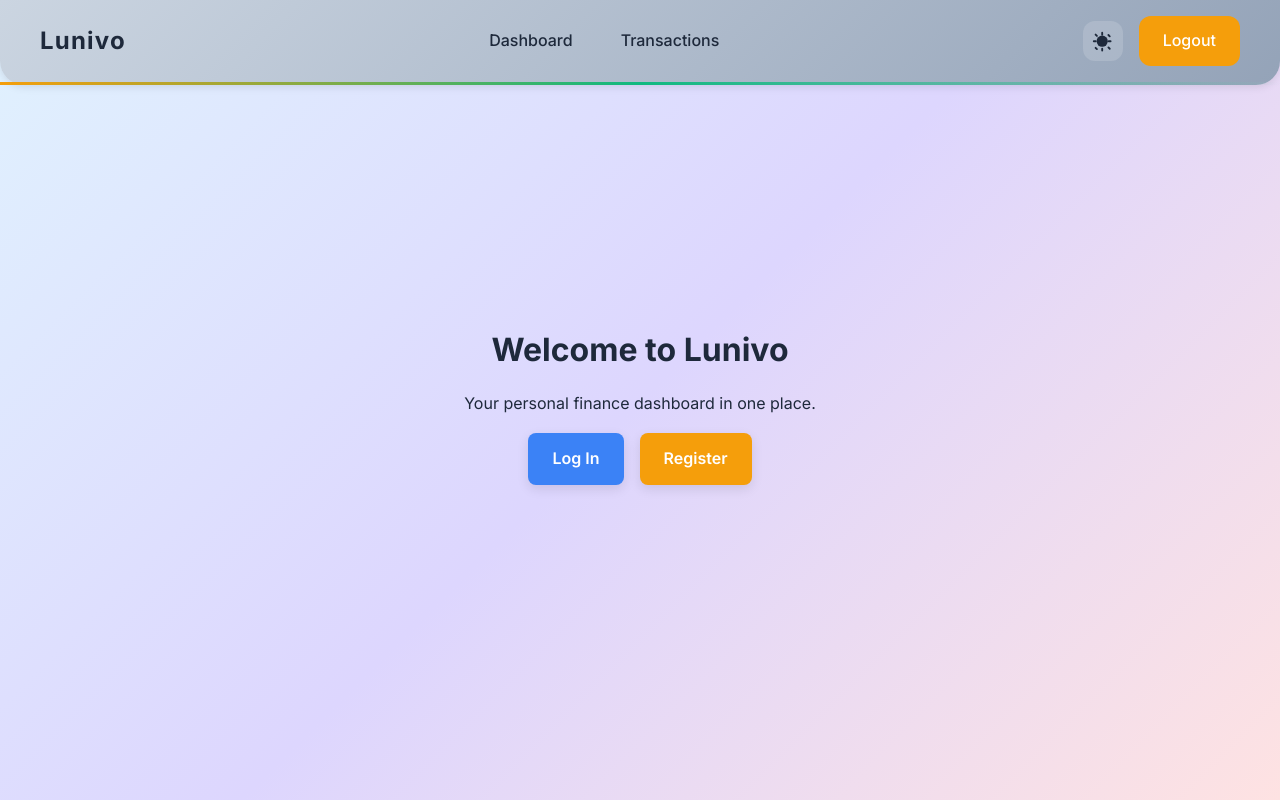
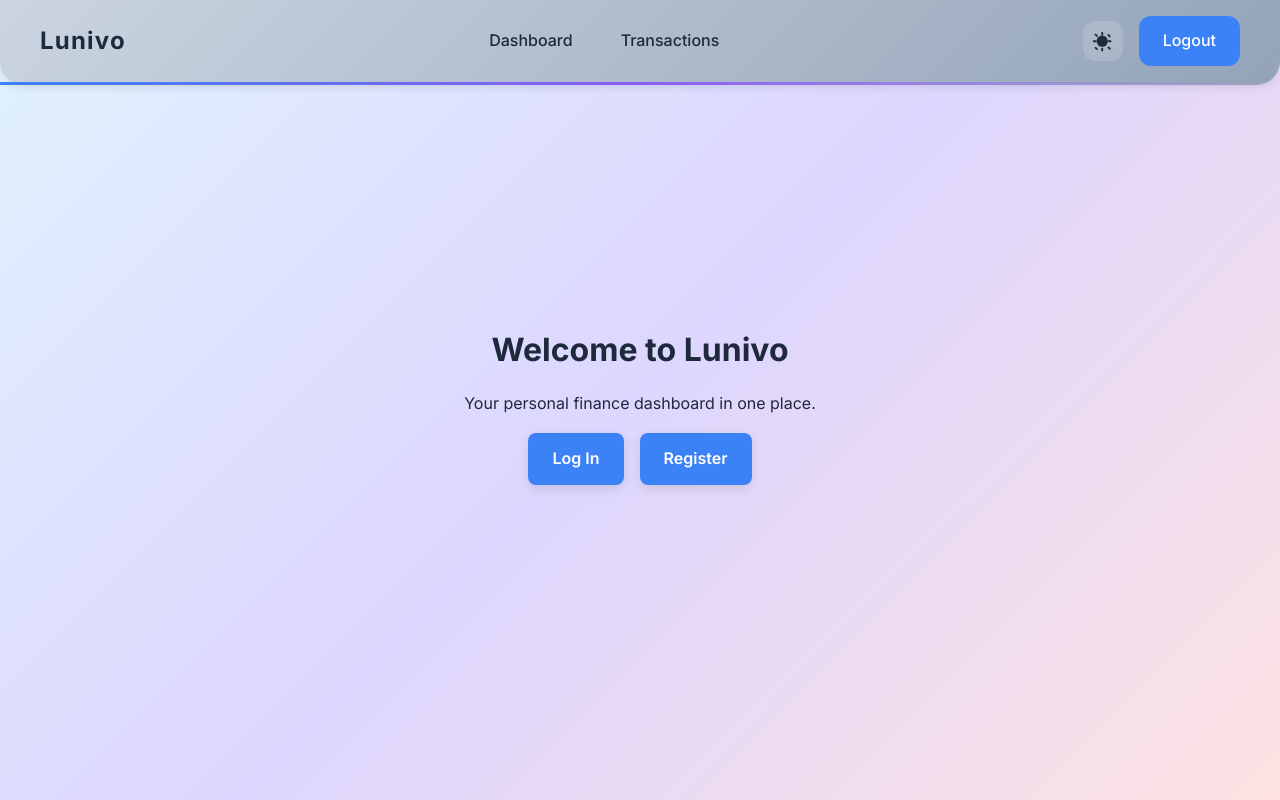
Before and after one commit to FabianC1/Lunivo, a Next.js app: page / in a window 1280 px wide. Built offline with nearby package versions, Linux system fonts and the light colour scheme.

Commit message:
nice border

```diff
--- a/styles/variables.css
+++ b/styles/variables.css
@@ -21,8 +21,8 @@
   --bg-color: #F8FAFC;
   --text-color: #1E293B;
   --primary-color: #3B82F6;
-  --accent-color: #10B981;
-  --highlight-color: #F59E0B;
+  --accent-color: #8B5CF6;
+  --highlight-color: #3B82F6;
   --card-color: #FFFFFF;
   --navbar-color: linear-gradient(135deg, #CBD5E1 0%, #94A3B8 100%);
   --navbar-text-color: #1E293B;
@@ -56,8 +56,8 @@
     --bg-color: #0F172A;
     --text-color: #F1F5F9;
     --primary-color: #60A5FA;
-    --accent-color: #34D399;
-    --highlight-color: #FBBF24;
+    --accent-color: #14B8A6;
+    --highlight-color: #8B5CF6;
     --card-color: #1E293B;
     --navbar-color: linear-gradient(135deg, #1E293B 0%, #334155 100%);
     --navbar-text-color: #F1F5F9;
```
